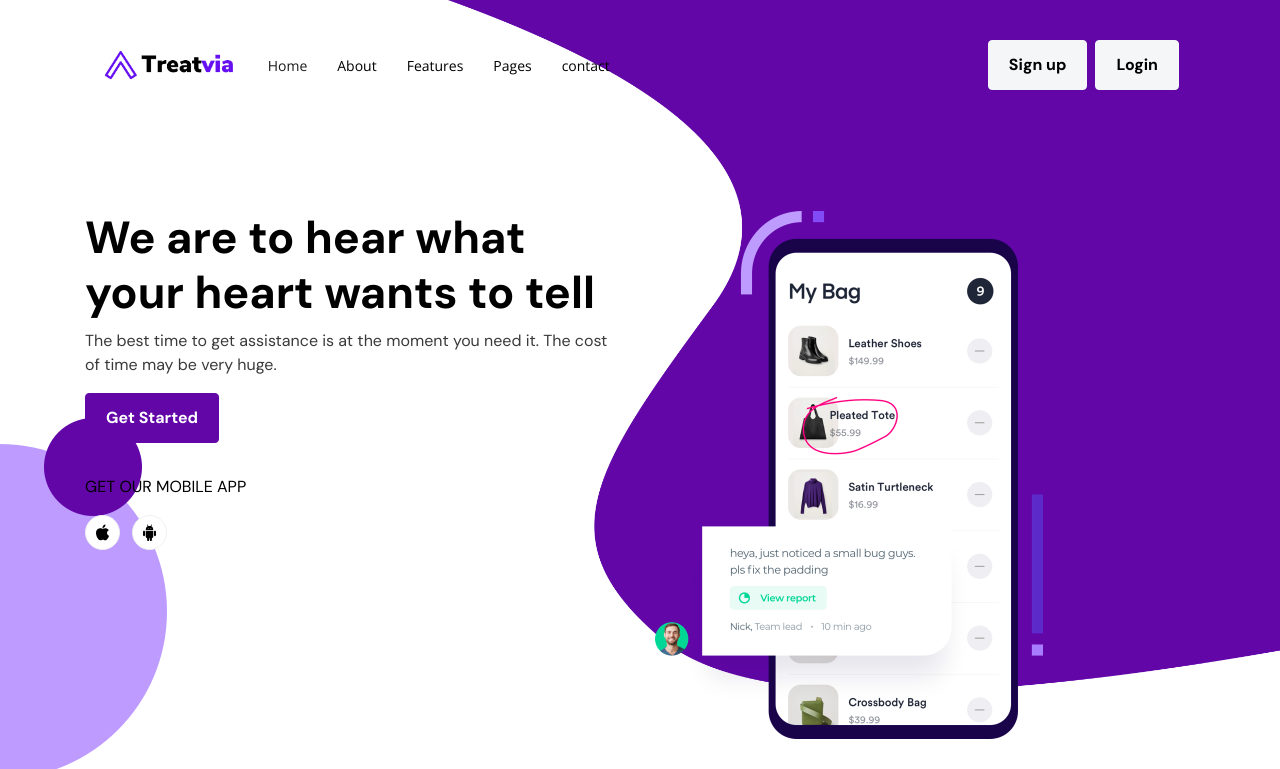
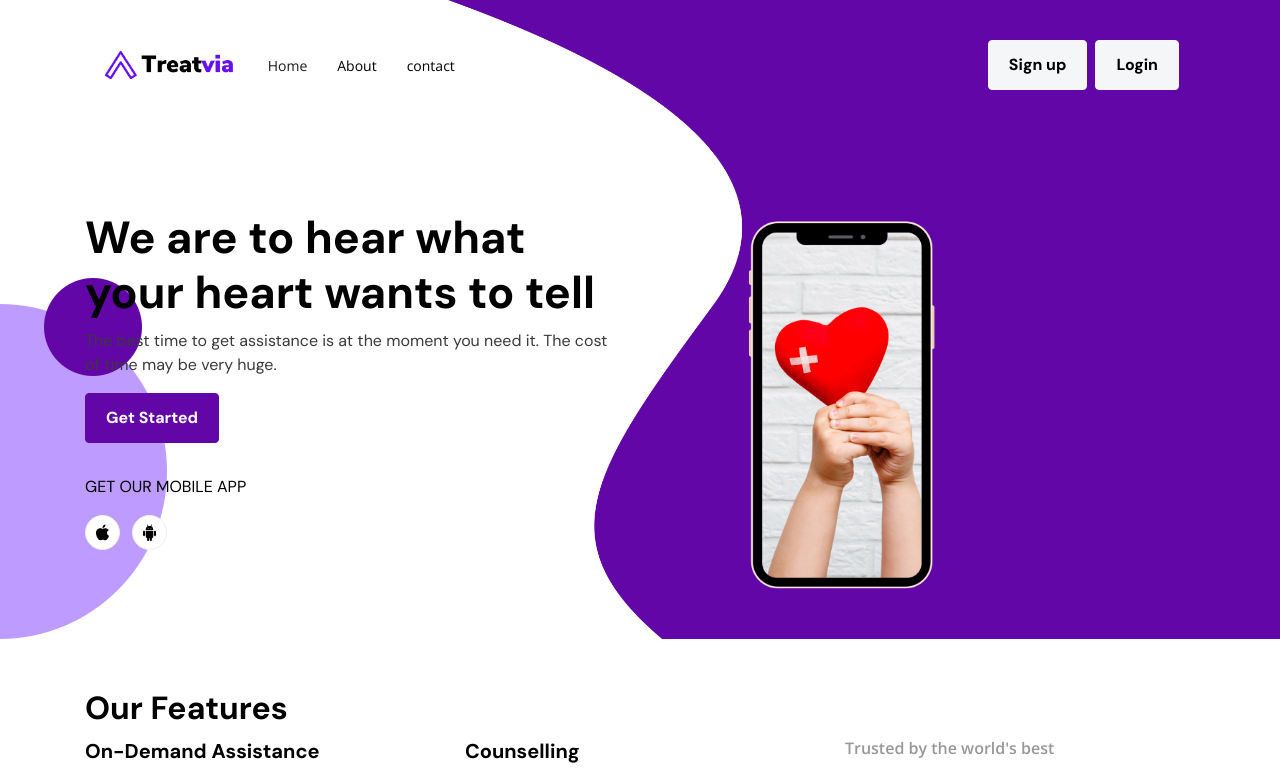
Before and after one commit to treatvia/treatvia.github.io, a website: page index.html in a window 1280 px wide. Shown: the top 769 px of the page. Drawn offline with nearby package versions, Linux system fonts and the light colour scheme.

Commit message:
added first image

```diff
--- a/index.html
+++ b/index.html
@@ -28,10 +28,10 @@
                         <li class="nav-item">
                             <a class="nav-link" href="about.html">About</a>
                         </li>
-                        <li class="nav-item">
+                        <!-- <li class="nav-item">
                             <a class="nav-link" href="features.html">Features</a>
-                        </li>
-                        <li class="nav-item dropdown">
+                        </li> -->
+                        <!-- <li class="nav-item dropdown">
                             <a class="nav-link dropdown-toggle" href="#" id="pagesMenu" data-toggle="dropdown" aria-haspopup="true" aria-expanded="false">Pages</a>
                             <div class="dropdown-menu" aria-labelledby="pagesMenu">
                                 <a class="dropdown-item" href="blog.html">Blog</a>
@@ -43,7 +43,7 @@
                                 <a class="dropdown-item" href="blog-single.html">Single blog</a>
                                 <a class="dropdown-item" href="privacy-policy.html">Privacy policy</a>
                             </div>
-                        </li>
+                        </li> -->
                         <li class="nav-item">
                             <a class="nav-link" href="contact.html">contact</a>
                         </li>
@@ -75,7 +75,7 @@
                         </div>
                     </div>
                     <div class="col-md-6">
-                        <img src="assets/images/app_1.png" alt="app" width="388px" class="img-fluid">
+                        <img src="assets/images/health-app.png" alt="app" width="388px" class="img-fluid">
                     </div>
                 </div>
             </div>
```
Also changed, not shown: assets/images/health-app.png (added).
